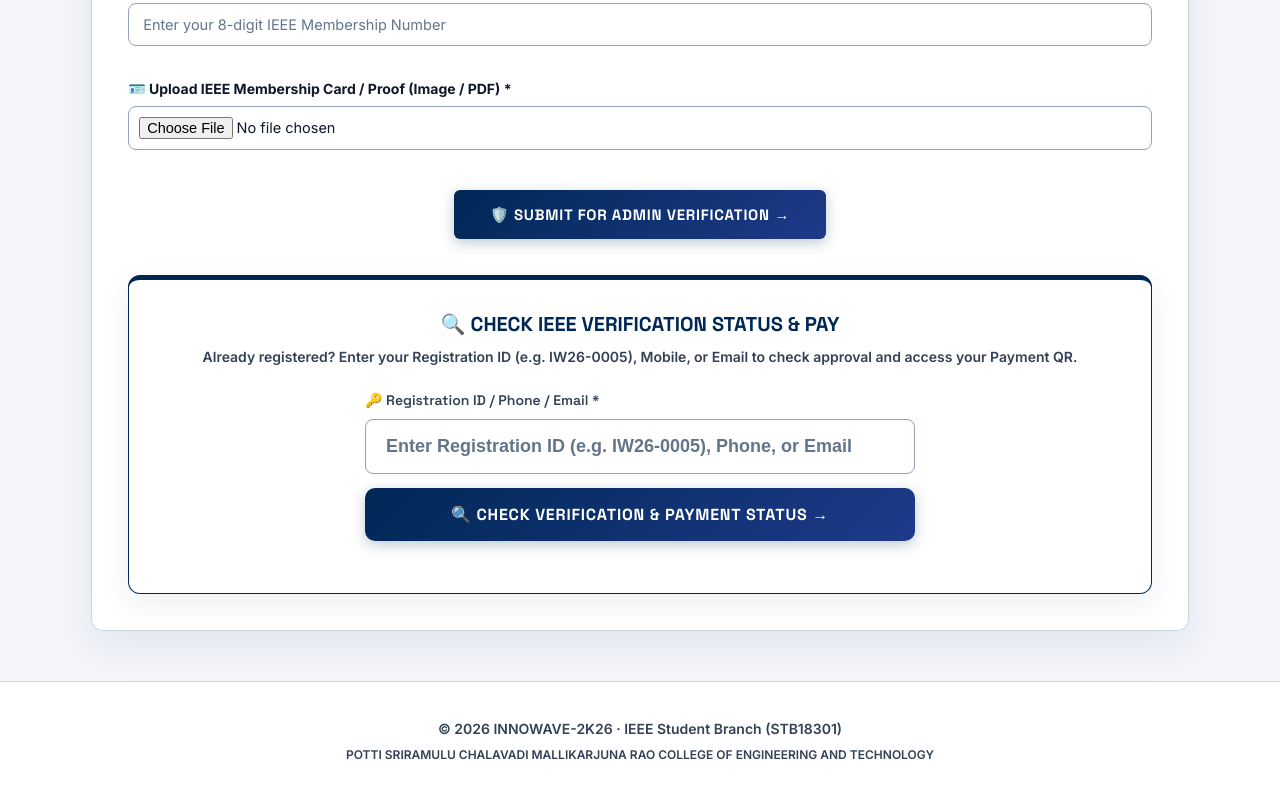
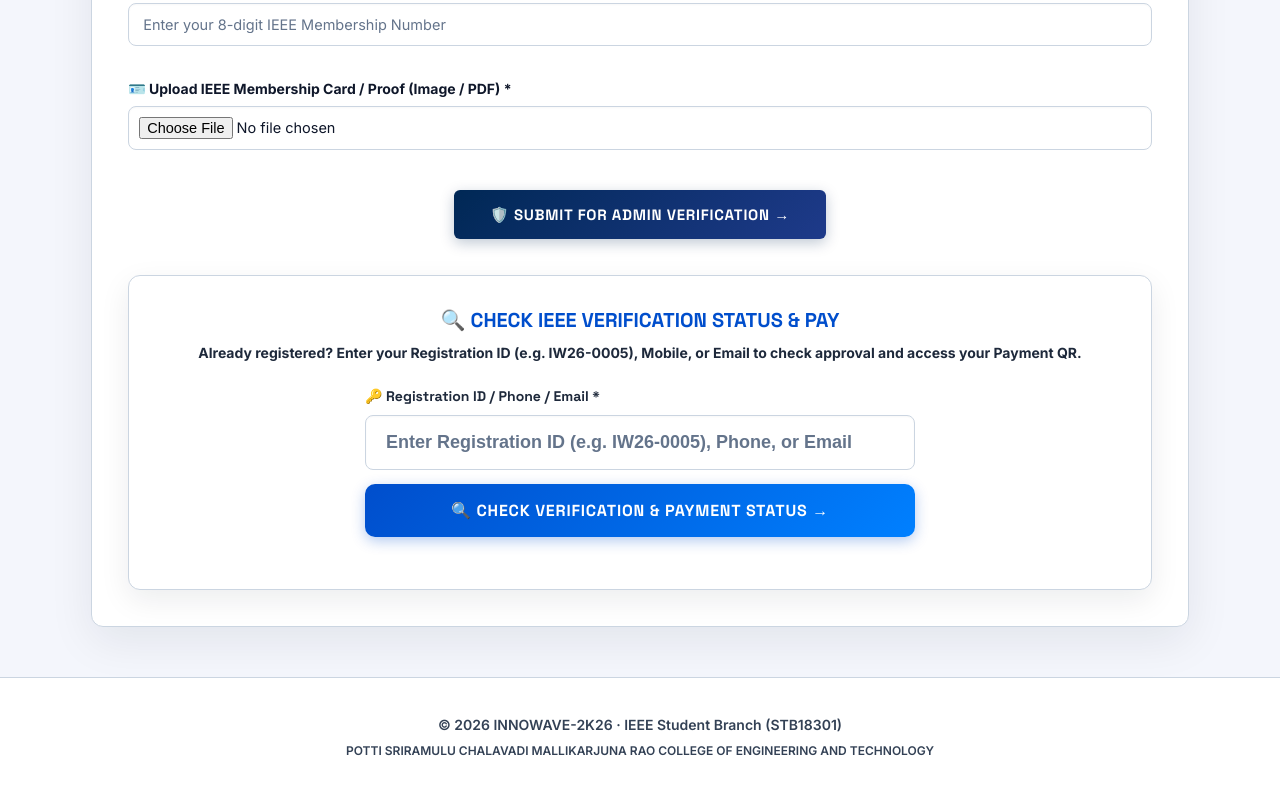
Before and after one commit to jai07o/Innowave-2026, a website: page public/register-ieee.html in a window 1280 px wide. Shown: the part 954-1745 px from the top of the page. Drawn offline with nearby package versions, Linux system fonts and the light colour scheme.

Commit message:
Fix Light mode contrast, card backgrounds, labels, and button colors for payment confirmation and status lookup sections

```diff
--- a/public/register-ieee.html
+++ b/public/register-ieee.html
@@ -983,6 +983,76 @@
     body.light-theme .modal-content {
       background: #ffffff !important;
       border: 1.5px solid #cbd5e1 !important;
+      box-shadow: 0 14px 45px rgba(15, 23, 42, 0.08) !important;
+      color: #0f172a !important;
+    }
+
+    /* Light Mode Status Box, Payment Confirmation Box & Card Overrides */
+    [data-theme="light"] #nonIeeeStatusBox,
+    [data-theme="light"] #ieeeStatusBox,
+    [data-theme="light"] #ieeeSuccessBox,
+    [data-theme="light"] #statusResultWrap,
+    [data-theme="light"] #paymentModal div[style*="text-align:left"],
+    [data-theme="light"] #paymentModal div[style*="rgba(10,8,22"],
+    body.light-theme #nonIeeeStatusBox,
+    body.light-theme #ieeeStatusBox,
+    body.light-theme #ieeeSuccessBox,
+    body.light-theme #statusResultWrap,
+    body.light-theme #paymentModal div[style*="text-align:left"],
+    body.light-theme #paymentModal div[style*="rgba(10,8,22"] {
+      background: #ffffff !important;
+      border: 1.5px solid #cbd5e1 !important;
+      box-shadow: 0 10px 30px rgba(15, 23, 42, 0.08) !important;
+      color: #0f172a !important;
+    }
+
+    [data-theme="light"] #nonIeeeStatusBox h3,
+    [data-theme="light"] #ieeeStatusBox h3,
+    [data-theme="light"] #paymentModal h3,
+    [data-theme="light"] #paymentModal h4,
+    body.light-theme #nonIeeeStatusBox h3,
+    body.light-theme #ieeeStatusBox h3,
+    body.light-theme #paymentModal h3,
+    body.light-theme #paymentModal h4 {
+      color: #004ecc !important;
+      font-weight: 800 !important;
+    }
+
+    [data-theme="light"] #nonIeeeStatusBox label,
+    [data-theme="light"] #ieeeStatusBox label,
+    [data-theme="light"] #paymentModal label,
+    [data-theme="light"] #nonIeeeStatusBox p,
+    [data-theme="light"] #ieeeStatusBox p,
+    [data-theme="light"] #paymentModal p,
+    body.light-theme #nonIeeeStatusBox label,
+    body.light-theme #ieeeStatusBox label,
+    body.light-theme #paymentModal label,
+    body.light-theme #nonIeeeStatusBox p,
+    body.light-theme #ieeeStatusBox p,
+    body.light-theme #paymentModal p {
+      color: #1e293b !important;
+      font-weight: 700 !important;
+    }
+
+    [data-theme="light"] #nonIeeeStatusBox .btn-primary-lg,
+    [data-theme="light"] #ieeeStatusBox .btn-primary-lg,
+    [data-theme="light"] #paymentModal .btn-primary-lg,
+    body.light-theme #nonIeeeStatusBox .btn-primary-lg,
+    body.light-theme #ieeeStatusBox .btn-primary-lg,
+    body.light-theme #paymentModal .btn-primary-lg {
+      background: linear-gradient(135deg, #004ecc 0%, #0080ff 100%) !important;
+      color: #ffffff !important;
+      border: none !important;
+      box-shadow: 0 4px 14px rgba(0, 78, 204, 0.3) !important;
+    }
+
+    [data-theme="light"] #paymentModal .btn-secondary-lg,
+    body.light-theme #paymentModal .btn-secondary-lg {
+      background: #ffffff !important;
+      color: #004ecc !important;
+      border: 1.5px solid #004ecc !important;
+      font-weight: 800 !important;
+    }
       box-shadow: 0 14px 45px rgba(15, 23, 42, 0.08) !important;
       color: #0f172a !important;
     }
@@ -1160,7 +1230,7 @@
 
       <!-- IEEE Status Lookup Box -->
       <div id="ieeeStatusBox"
-        style="margin-top:36px; background:rgba(10,8,22,0.85); border:1px solid var(--border); border-radius:12px; padding:28px; text-align:center;">
+        style="margin-top:36px; background:var(--bg-panel); border:1px solid var(--border); border-radius:12px; padding:28px; text-align:center;">
         <h3
           style="font-family:'Space Grotesk',sans-serif; color:var(--accent); font-size:20px; font-weight:700; margin-bottom:6px;">
           🔍 CHECK IEEE VERIFICATION STATUS & PAY</h3>
@@ -1173,17 +1243,17 @@
             🔑 Registration ID / Phone / Email *
           </label>
           <input type="text" id="statusQueryInput" placeholder="Enter Registration ID (e.g. IW26-0005), Phone, or Email"
-            style="width:100%; box-sizing:border-box; background:rgba(10,8,22,0.95); border:2px solid var(--accent); border-radius:10px; padding:16px 20px; color:var(--text-primary); font-size:18px; font-weight:600; outline:none; box-shadow:0 4px 16px rgba(0,212,255,0.12);">
+            style="width:100%; box-sizing:border-box; background:var(--bg-primary); border:2px solid var(--accent); border-radius:10px; padding:16px 20px; color:var(--text-primary); font-size:18px; font-weight:600; outline:none;">
 
           <button type="button" class="btn-primary-lg"
-            style="width:100%; margin-top:14px; padding:16px 24px; font-size:16px; font-weight:800; border-radius:10px; box-shadow:0 6px 20px rgba(0,212,255,0.3); text-align:center; justify-content:center;"
+            style="width:100%; margin-top:14px; padding:16px 24px; font-size:16px; font-weight:800; border-radius:10px; text-align:center; justify-content:center;"
             onclick="performStatusCheck()">
             🔍 CHECK VERIFICATION & PAYMENT STATUS →
           </button>
         </div>
 
         <div id="statusResultWrap"
-          style="display:none; max-width:580px; margin:0 auto; text-align:left; background:rgba(18,14,32,0.95); border:1px solid var(--border); border-radius:10px; padding:20px;">
+          style="display:none; max-width:580px; margin:0 auto; text-align:left; background:var(--card-bg); border:1px solid var(--border); border-radius:10px; padding:20px;">
           <div style="display:flex; justify-content:space-between; align-items:center; margin-bottom:12px;">
             <span style="font-family:'Space Grotesk',sans-serif; font-weight:700; font-size:18px; color:var(--accent);"
               id="resTeamId">IW26-XXXX</span>
@@ -1220,11 +1290,11 @@
         </div>
 
         <div
-          style="text-align:left; max-width:480px; margin:0 auto; background:rgba(10,8,22,0.9); border:1px solid var(--border); border-radius:10px; padding:20px;">
+          style="text-align:left; max-width:480px; margin:0 auto; background:var(--bg-panel); border:1px solid var(--border); border-radius:10px; padding:20px;">
           <h4 class="font-space" style="color:var(--accent); font-size:15px; margin-bottom:12px;">COMPLETE YOUR PAYMENT
             CONFIRMATION</h4>
           <div style="margin-bottom:14px;">
-            <label style="display:block; font-size:12.5px; font-weight:600; margin-bottom:4px;">1. Enter 12-Digit UPI
+            <label style="display:block; font-size:12.5px; font-weight:600; margin-bottom:4px; color:var(--text-muted);">1. Enter 12-Digit UPI
               Transaction Reference ID (UTR) *</label>
             <input type="text" id="utrRef" placeholder="e.g. 425819034123"
               style="width:100%; background:var(--bg-primary); border:1px solid var(--border); border-radius:6px; padding:10px; color:var(--text-primary); font-family:monospace; outline:none;">
```
Also changed, not shown: public/register-non-ieee.html (+72 -5 lines).
